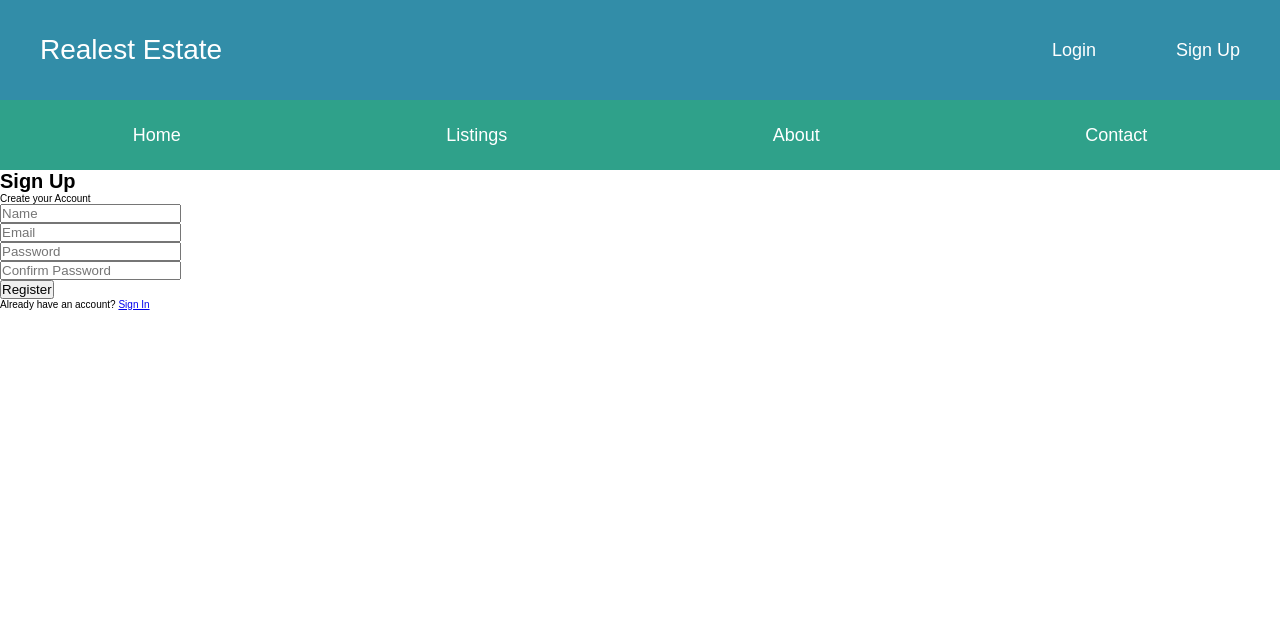
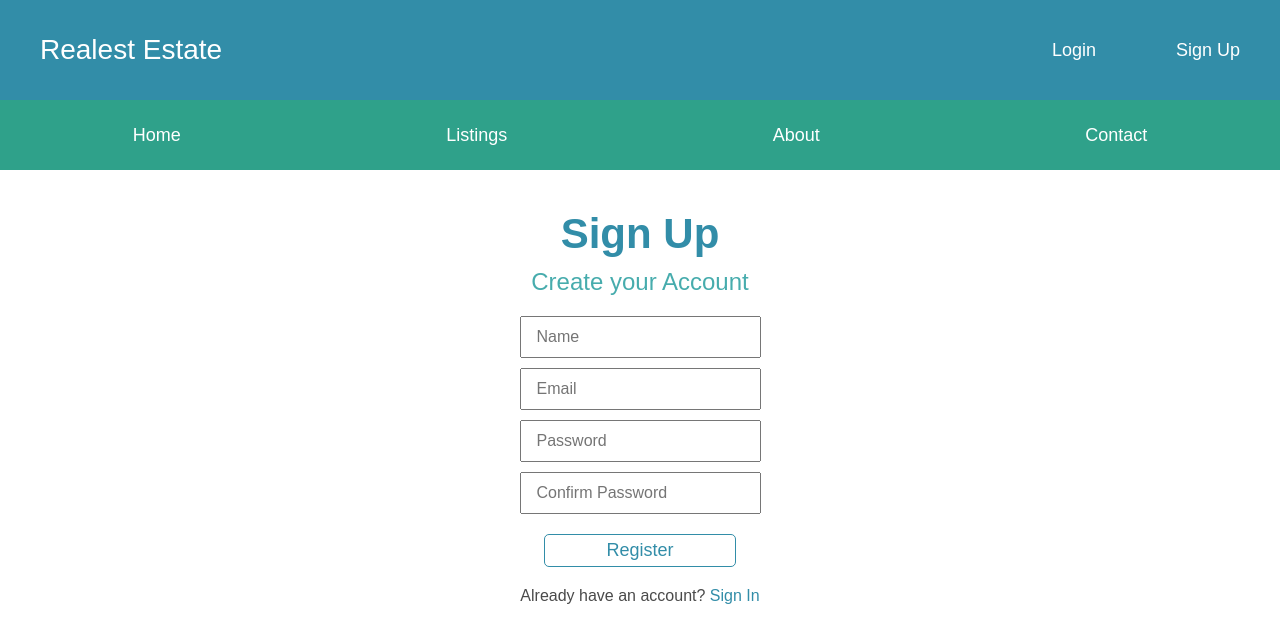
Before and after one commit to KiarashYavari/real_estate, a React (Create React App) app: page /signup in a window 1280 px wide. Shown: the top 642 px of the page. Built offline with nearby package versions, Linux system fonts and the light colour scheme.

Commit message:
add styles to login and sign up forms

```diff
--- /dev/null
+++ b/src/sass/components/_auth.scss
@@ -0,0 +1,65 @@
+.auth {
+    display: flex;
+    flex-direction: column;
+    justify-content: center;
+    align-items: center;
+
+    &__title {
+        font-size: 4.2rem;
+        color: $color-primary;
+        margin-top: 4rem;
+        margin-bottom: 1rem;
+    }
+
+    &__lead {
+        font-size: 2.4rem;
+        color: $color-secondary;
+        margin-bottom: 2rem;
+    }
+
+    &__form {
+        &__group {
+            margin-bottom: 1rem;
+        }
+
+        &__input {
+            font-size: 1.6rem;
+            padding: 1rem 1.5rem;
+            outline-color: $color-primary;
+        }
+
+        &__button {
+            font-size: 1.8rem;
+            padding: 0.5rem 0;
+            width: 80%;
+            margin-left: 10%;
+            background-color: $color-white;
+            color: $color-primary;
+            border: 0.1rem solid $color-primary;
+            border-radius: 0.5rem;
+            cursor: pointer;
+            margin-top: 1rem;
+            margin-bottom: 2rem;
+            outline: none;
+
+            &:hover {
+                color: $color-white;
+                background-color: $color-primary;
+            }
+        }
+    }
+
+    &__authtext {
+        font-size: 1.6rem;
+        color: $color-paragraph;
+
+        &__link {
+            text-decoration: none;
+            color: $color-primary;
+
+            &:hover {
+                color: $color-link-hover;
+            }
+        }
+    }
+}
--- a/src/sass/main.scss
+++ b/src/sass/main.scss
@@ -9,6 +9,7 @@
 @import 'components/notfound';
 @import 'components/navbar';
 @import 'components/alert';
+@import 'components/auth';
 
 @import 'pages/about';
 @import 'pages/home';
```
